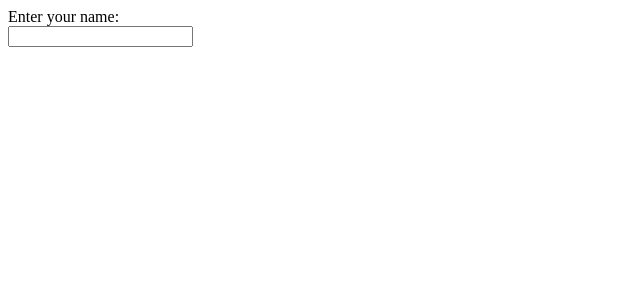
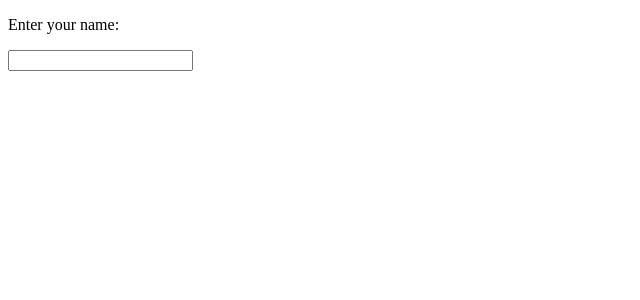
Before and after one commit to acciojob/personal-greeting-aishaimtiyaz, a React app: page / in a window 1280 px wide. Shown: the top 300 px of the page, without its empty margins (0-640 px from the left). Built offline with nearby package versions, Linux system fonts and the light colour scheme.

Commit message:
new changes

```diff
--- a/src/components/App.js
+++ b/src/components/App.js
@@ -18,14 +18,14 @@ const App = () => {
   };
   return (
 <div>
-      <div>Enter your name:</div>
+      <p>Enter your name:</p>
       <input
           type="text"
           value={name}
           onChange={handleNameChange}
           onBlur={handleBlur}
         />
-      <div>{greeting}</div>
+      <p>{greeting}</p>
     </div>
   );
 };
```
